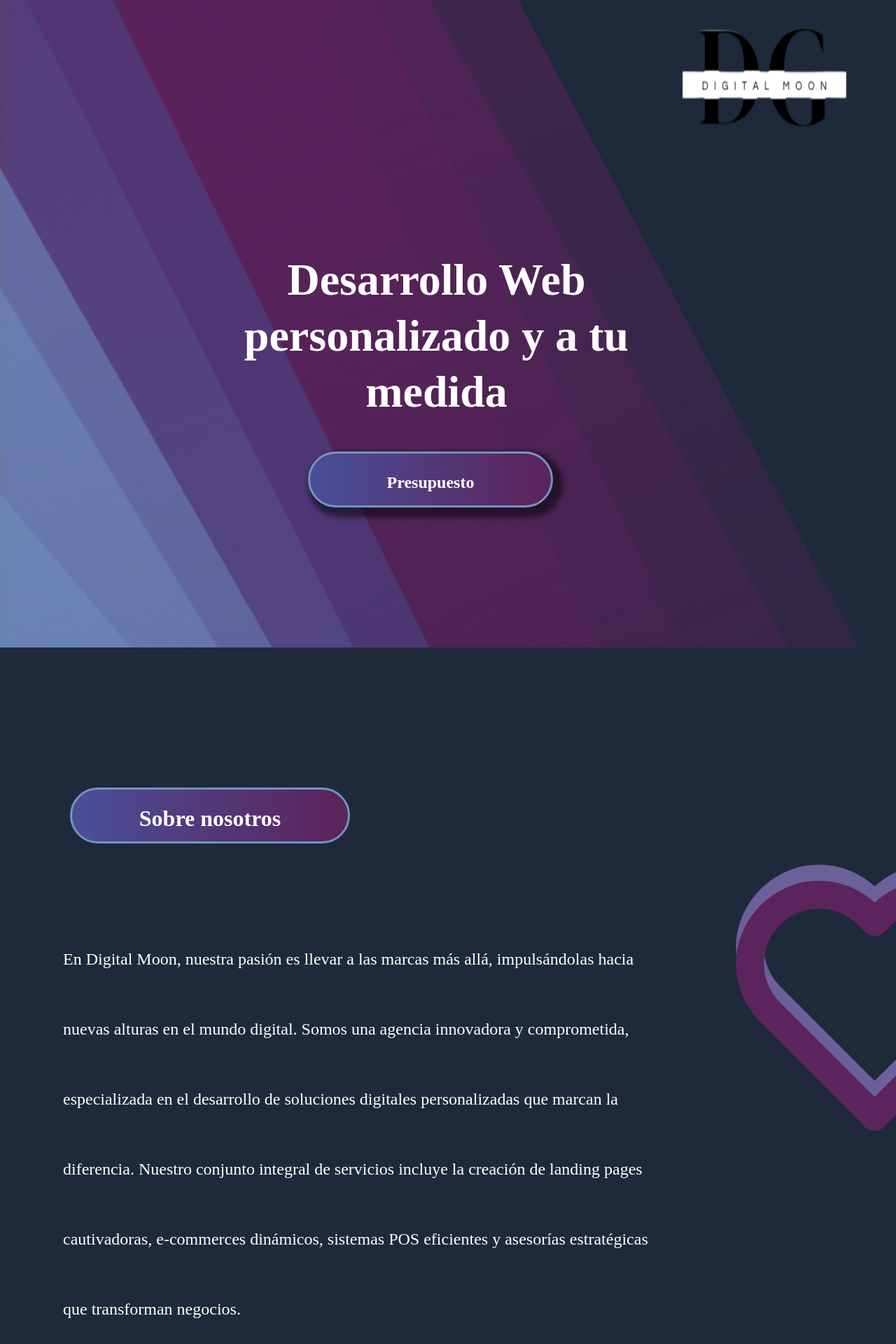
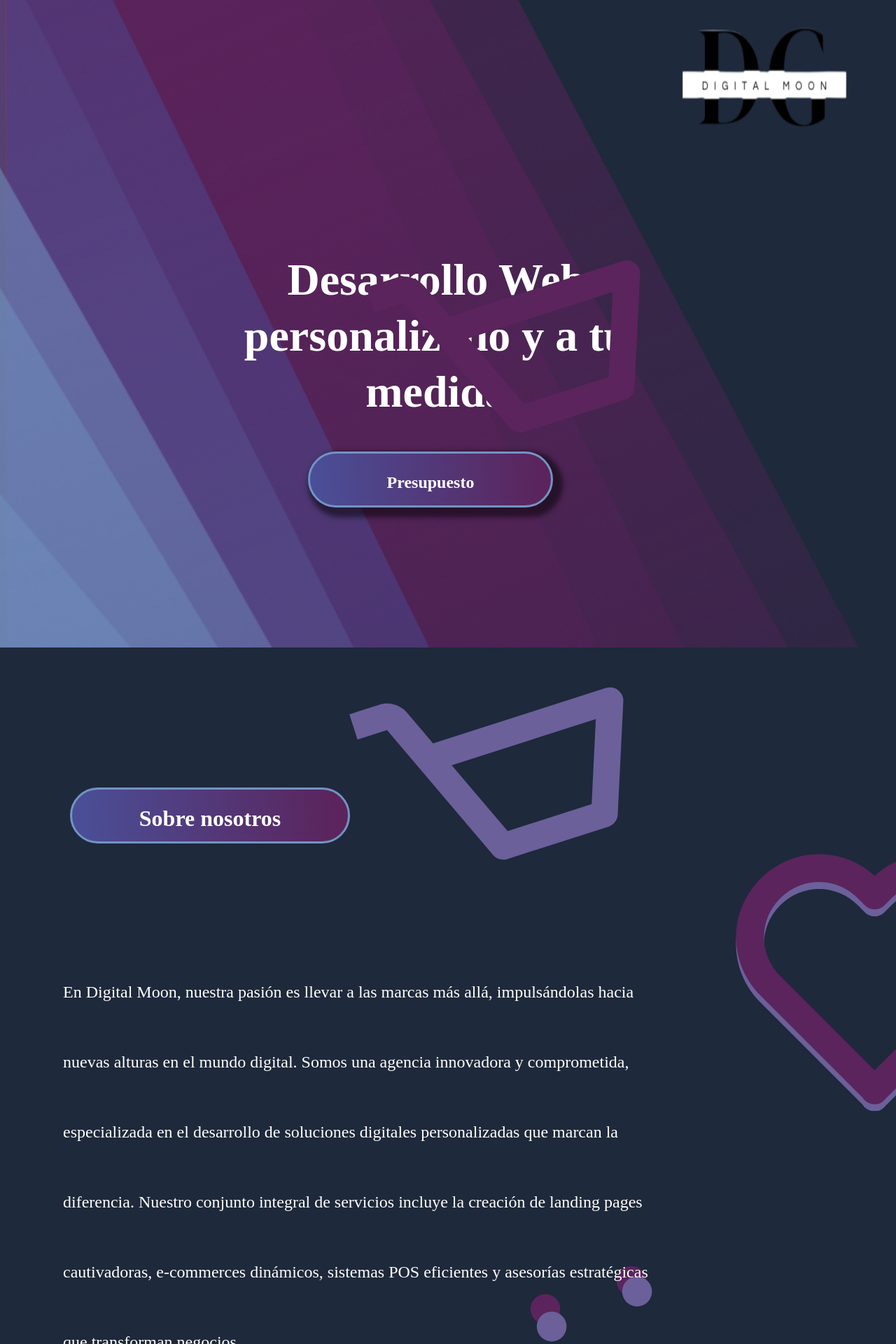
Before and after one commit to Agu1laredu/NavBar-Bootstrap-Tutorial-Youtube, a React (Create React App) app: page / in a window 1280 px wide. Shown: the top 1920 px of the page at 70% size. Built offline with nearby package versions, Linux system fonts and the light colour scheme.

Commit message:
responsive destok hasta sobre nosotros

```diff
--- a/src/screen/Nosotros/Nosotros.css
+++ b/src/screen/Nosotros/Nosotros.css
@@ -30,7 +30,7 @@
 }
 
 .Parrafo {
-  margin-top: -500px;
+  margin-top: -800px;
   margin-left: 100px;
   width: 1202px;
   color: #fff;
@@ -41,6 +41,7 @@
   line-height: 100px; /* 416.667% */
   z-index: 35;
 }
+
 .HeardTopOne {
   position: relative;
   top: -20%;
@@ -84,6 +85,60 @@
   align-items: center;
   flex-shrink: 0;
   z-index: 10;
+}
+.CarritoOne {
+  position: relative;
+  top: -30%;
+  left: 40%;
+  width: 391.674px;
+  height: 304.167px;
+  flex-shrink: 0;
+  z-index: -3;
+}
+.CarritoTwo {
+  position: relative;
+  top: -30%;
+  left: 20%;
+  width: 391.674px;
+  height: 304.167px;
+  flex-shrink: 0;
+  z-index: -2;
+}
+.CarritoCirculo {
+  position: absolute;
+  top: 53%;
+  left: 62.5%;
+  width: 43.75px;
+  height: 43.75px;
+  flex-shrink: 0;
+  z-index: -4;
+}
+.CarritoCirculoTwo {
+  position: absolute;
+  top: 52%;
+  left: 62%;
+  width: 43.75px;
+  height: 43.75px;
+  flex-shrink: 0;
+  z-index: -40;
+}
+.CarritoCirculoUno {
+  position: absolute;
+  top: 56%;
+  left: 55.5%;
+  width: 43.75px;
+  height: 43.75px;
+  flex-shrink: 0;
+  z-index: -4;
+}
+.CarritoCirculoDos {
+  position: absolute;
+  top: 55%;
+  left: 55%;
+  width: 43.75px;
+  height: 43.75px;
+  flex-shrink: 0;
+  z-index: -40;
 }
 @media (min-width: 3300px) {
   .ContainerNosotros {
@@ -147,6 +202,60 @@
     flex-shrink: 0;
     z-index: 1;
   }
+  .CarritoOne {
+    position: absolute;
+    top: 53%;
+    left: 28%;
+    width: 791.674px;
+    height: 704.167px;
+    flex-shrink: 0;
+    z-index: -3;
+  }
+  .CarritoTwo {
+    position: absolute;
+    top: 53%;
+    left: 30%;
+    width: 791.674px;
+    height: 704.167px;
+    flex-shrink: 0;
+    z-index: -2;
+  }
+  .CarritoCirculo {
+    position: absolute;
+    top: 100%;
+    left: 42%;
+    width: 100.75px;
+    height: 100.75px;
+    flex-shrink: 0;
+    z-index: -4;
+  }
+  .CarritoCirculoTwo {
+    position: absolute;
+    top: 98%;
+    left: 42%;
+    width: 100.75px;
+    height: 100.75px;
+    flex-shrink: 0;
+    z-index: -40;
+  }
+  .CarritoCirculoUno {
+    position: absolute;
+    top: 96%;
+    left: 50.5%;
+    width: 100.75px;
+    height: 100.75px;
+    flex-shrink: 0;
+    z-index: -4;
+  }
+  .CarritoCirculoDos {
+    position: absolute;
+    top: 93%;
+    left: 50%;
+    width: 100.75px;
+    height: 100.75px;
+    flex-shrink: 0;
+    z-index: -40;
+  }
 }
 @media (max-width: 1500px) {
   .ContainerNosotros {
@@ -182,6 +291,59 @@
     flex-shrink: 0;
     z-index: 1;
   }
+  .CarritoOne {
+    position: absolute;
+    top: 30%;
+    width: 391.674px;
+    height: 304.167px;
+    flex-shrink: 0;
+    z-index: -3;
+  }
+  .CarritoTwo {
+    position: absolute;
+    top: 30%;
+    left: 42%;
+    width: 391.674px;
+    height: 304.167px;
+    flex-shrink: 0;
+    z-index: -2;
+  }
+  .CarritoCirculo {
+    position: absolute;
+    top: 49%;
+    left: 68%;
+    width: 43.75px;
+    height: 43.75px;
+    flex-shrink: 0;
+    z-index: -4;
+  }
+  .CarritoCirculoTwo {
+    position: absolute;
+    top: 48%;
+    left: 67%;
+    width: 43.75px;
+    height: 43.75px;
+    flex-shrink: 0;
+    z-index: -40;
+  }
+  .CarritoCirculoUno {
+    position: absolute;
+    top: 51%;
+    left: 58%;
+    width: 43.75px;
+    height: 43.75px;
+    flex-shrink: 0;
+    z-index: -4;
+  }
+  .CarritoCirculoDos {
+    position: absolute;
+    top: 50%;
+    left: 58%;
+    width: 43.75px;
+    height: 43.75px;
+    flex-shrink: 0;
+    z-index: -40;
+  }
 }
 
 @media (max-width: 1300px) {
@@ -192,7 +354,7 @@
     z-index: 3000;
   }
   .Parrafo {
-    margin-top: -600px;
+    margin-top: -500px;
     margin-left: 90px;
     width: 840px;
     color: #fff;
@@ -205,7 +367,7 @@
   }
   .HeardTopOne {
     position: relative;
-    top: -20%;
+    top: 1%;
     left: 80%;
     display: flex;
     height: 357.631px;
@@ -213,12 +375,66 @@
     z-index: 2;
   }
   .HeardTopTwo {
-    position: relative;
-    top: 2%;
+    position: absolute;
+    top: 20%;
     left: 80%;
     display: flex;
     height: 357.631px;
     flex-shrink: 0;
     z-index: 1;
   }
+  .CarritoOne {
+    position: relative;
+    top: -40%;
+    left: 38%;
+    width: 391.674px;
+    height: 304.167px;
+    flex-shrink: 0;
+    z-index: -3;
+  }
+  .CarritoTwo {
+    position: relative;
+    top: -80%;
+    left: 10%;
+    width: 391.674px;
+    height: 304.167px;
+    flex-shrink: 0;
+    z-index: -2;
+  }
+  .CarritoCirculo {
+    position: relative;
+    top: 130px;
+    left: 8%;
+    width: 43.75px;
+    height: 43.75px;
+    flex-shrink: 0;
+    z-index: -4;
+  }
+  .CarritoCirculoTwo {
+    position: relative;
+    top: 115px;
+    left: 4%;
+    width: 43.75px;
+    height: 43.75px;
+    flex-shrink: 0;
+    z-index: -40;
+  }
+  .CarritoCirculoUno {
+    position: relative;
+    top: 180px;
+    left: -8%;
+    width: 43.75px;
+    height: 43.75px;
+    flex-shrink: 0;
+    z-index: -4;
+  }
+  .CarritoCirculoDos {
+    position: relative;
+    top: 155px;
+    left: -12%;
+    width: 43.75px;
+    height: 43.75px;
+    flex-shrink: 0;
+    z-index: -40;
+  }
 }
--- a/src/screen/Nosotros/Nosotros.js
+++ b/src/screen/Nosotros/Nosotros.js
@@ -33,6 +33,84 @@ function Nosotros() {
           fill="#5B245C"
         />
       </svg>
+      <svg
+        xmlns="http://www.w3.org/2000/svg"
+        width="301"
+        height="191"
+        viewBox="0 0 301 191"
+        fill="none"
+        className="CarritoOne"
+      >
+        <path
+          d="M295.125 3.89347C293.257 2.45595 291.068 1.49279 288.746 1.08648C286.424 0.68017 284.038 0.842829 281.792 1.56052L91.964 62.3046L63.624 28.9596C59.9011 24.5655 54.9572 21.3759 49.4193 19.7951C43.8813 18.2143 37.9986 18.3135 32.5171 20.0802L0.112812 30.4494L9.00197 58.2285L41.4063 47.8593L157.9 184.907C159.765 187.099 162.237 188.69 165.005 189.48C167.772 190.27 170.712 190.224 173.453 189.346L284.57 153.79C290.362 151.936 294.391 146.681 294.704 140.625L300.816 16.1746C300.931 13.82 300.473 11.4727 299.482 9.33381C298.491 7.1949 296.996 5.32815 295.125 3.89347ZM266.055 129.091L173.828 158.603L112.437 86.3769L270.639 35.7531L266.055 129.091Z"
+          fill="#6B609A"
+        />
+      </svg>
+      <svg
+        xmlns="http://www.w3.org/2000/svg"
+        width="301"
+        height="191"
+        viewBox="0 0 301 191"
+        fill="none"
+        className="CarritoTwo"
+      >
+        <path
+          d="M295.125 3.89347C293.257 2.45595 291.068 1.49279 288.746 1.08648C286.424 0.68017 284.038 0.842829 281.792 1.56052L91.964 62.3046L63.624 28.9596C59.9011 24.5655 54.9572 21.3759 49.4193 19.7951C43.8813 18.2143 37.9986 18.3135 32.5171 20.0802L0.112812 30.4494L9.00197 58.2285L41.4063 47.8593L157.9 184.907C159.765 187.099 162.237 188.69 165.005 189.48C167.772 190.27 170.712 190.224 173.453 189.346L284.57 153.79C290.362 151.936 294.391 146.681 294.704 140.625L300.816 16.1746C300.931 13.82 300.473 11.4727 299.482 9.33381C298.491 7.1949 296.996 5.32815 295.125 3.89347ZM266.055 129.091L173.828 158.603L112.437 86.3769L270.639 35.7531L266.055 129.091Z"
+          fill="#5B245C"
+        />
+      </svg>
+      <svg
+        xmlns="http://www.w3.org/2000/svg"
+        width="45"
+        height="45"
+        viewBox="0 0 45 45"
+        fill="none"
+        className="CarritoCirculo"
+      >
+        <path
+          d="M29.4032 43.5701C40.9096 39.8881 47.2526 27.5754 43.5706 16.0689C39.8886 4.56245 27.5759 -1.78053 16.0694 1.90148C4.56295 5.58349 -1.78003 17.8962 1.90198 29.4027C5.58399 40.9091 17.8967 47.2521 29.4032 43.5701Z"
+          fill="#6B609A"
+        />
+      </svg>
+      <svg
+        xmlns="http://www.w3.org/2000/svg"
+        width="45"
+        height="45"
+        viewBox="0 0 45 45"
+        fill="none"
+        className="CarritoCirculoTwo"
+      >
+        <path
+          d="M29.4032 43.5701C40.9096 39.8881 47.2526 27.5754 43.5706 16.0689C39.8886 4.56245 27.5759 -1.78053 16.0694 1.90148C4.56295 5.58349 -1.78003 17.8962 1.90198 29.4027C5.58399 40.9091 17.8967 47.2521 29.4032 43.5701Z"
+          fill="#5B245C"
+        />
+      </svg>
+      <svg
+        xmlns="http://www.w3.org/2000/svg"
+        width="45"
+        height="45"
+        viewBox="0 0 45 45"
+        fill="none"
+        className="CarritoCirculoUno"
+      >
+        <path
+          d="M29.4032 43.5701C40.9096 39.8881 47.2526 27.5754 43.5706 16.0689C39.8886 4.56245 27.5759 -1.78053 16.0694 1.90148C4.56295 5.58349 -1.78003 17.8962 1.90198 29.4027C5.58399 40.9091 17.8967 47.2521 29.4032 43.5701Z"
+          fill="#6B609A"
+        />
+      </svg>
+      <svg
+        xmlns="http://www.w3.org/2000/svg"
+        width="45"
+        height="45"
+        viewBox="0 0 45 45"
+        fill="none"
+        className="CarritoCirculoDos"
+      >
+        <path
+          d="M29.4032 43.5701C40.9096 39.8881 47.2526 27.5754 43.5706 16.0689C39.8886 4.56245 27.5759 -1.78053 16.0694 1.90148C4.56295 5.58349 -1.78003 17.8962 1.90198 29.4027C5.58399 40.9091 17.8967 47.2521 29.4032 43.5701Z"
+          fill="#5B245C"
+        />
+      </svg>
       <section className="seccionParrafo">
         <p className="Parrafo">
           En Digital Moon, nuestra pasión es llevar a las marcas más allá,
@@ -44,6 +122,7 @@ function Nosotros() {
           asesorías estratégicas que transforman negocios.
         </p>
       </section>
+
       <svg
         xmlns="http://www.w3.org/2000/svg"
         width="303"
```
